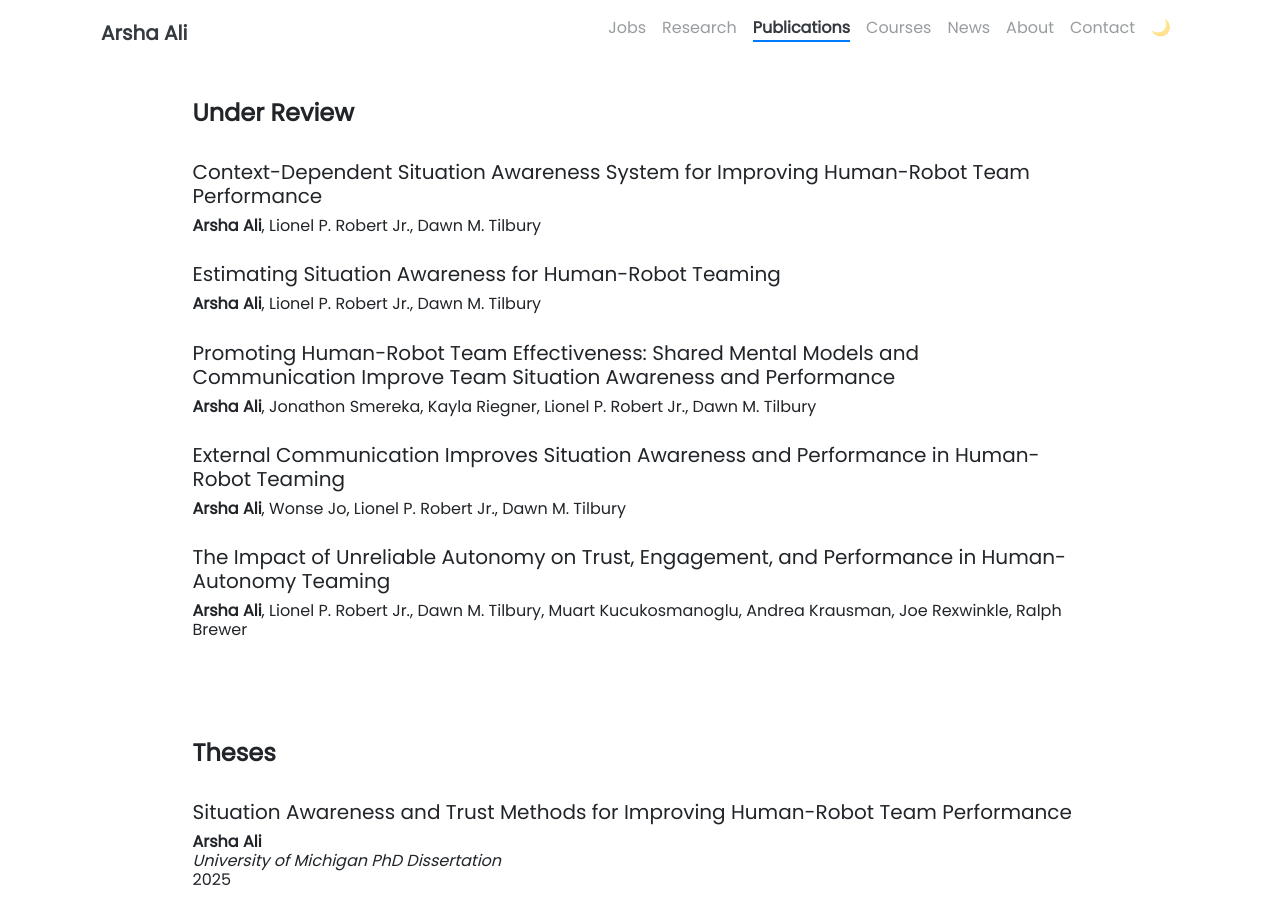
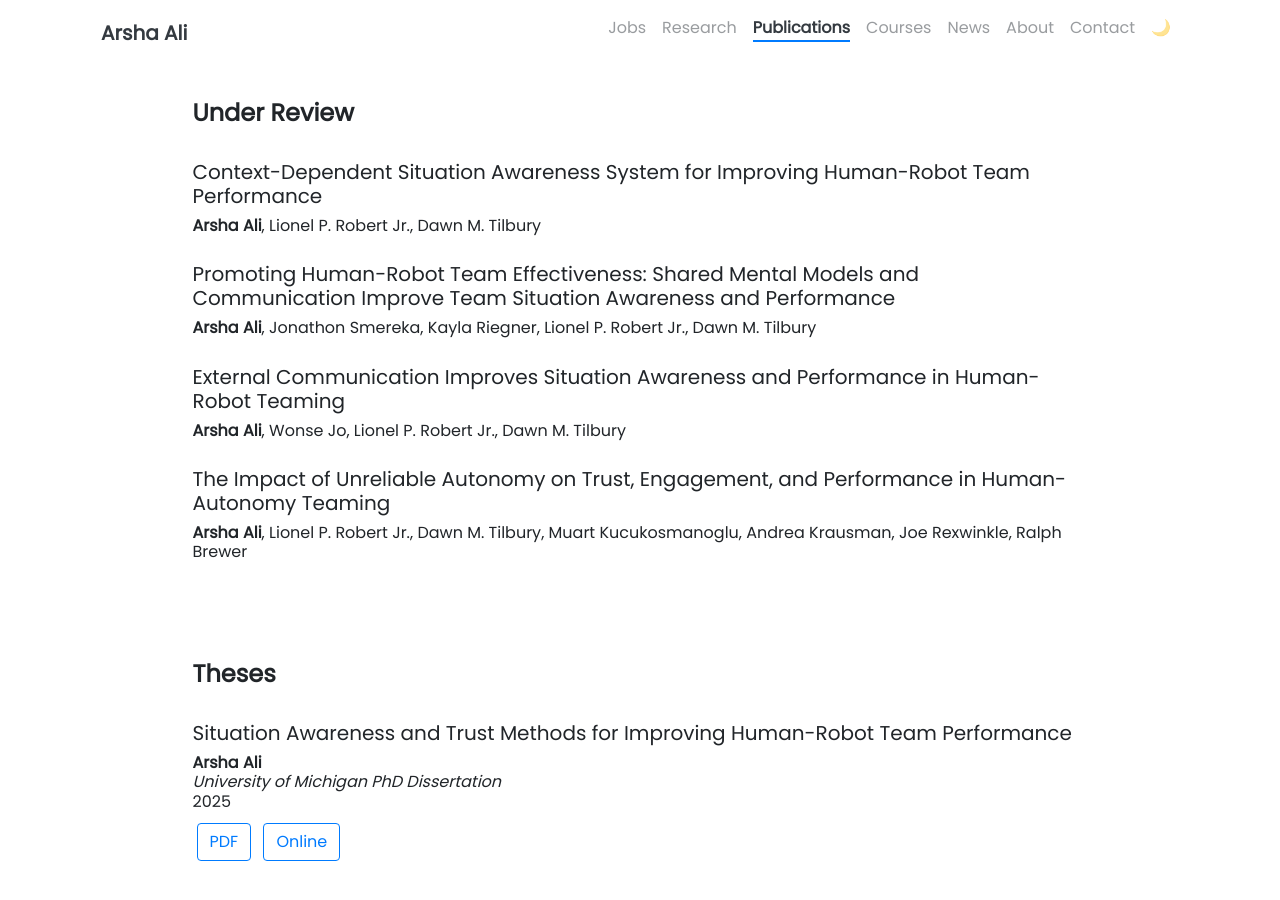
Before and after one commit to arshaali/arshaali.github.io, a Jekyll site: the page built from pages/publications.html, in a window 1280 px wide and 900 px high, scrolled down 1899 px. Built offline with Jekyll 4.4.1, drawn with Linux system fonts in a browser that asks for light colours; nearby versions of some CDN libraries.

Commit message:
Update publications.html

```diff
--- a/pages/publications.html
+++ b/pages/publications.html
@@ -188,15 +188,6 @@ a:hover, a:active {
 </h6>
 
 <h5>
-  Estimating Situation Awareness for Human-Robot Teaming
-</h5>
-<h6>
-  <b>Arsha Ali</b>, Lionel P. Robert Jr., Dawn M. Tilbury
-  <br>
-  <br>
-</h6>
-
-<h5>
   Promoting Human-Robot Team Effectiveness: Shared Mental Models and Communication Improve Team Situation Awareness and Performance
 </h5>
 <h6>
```
